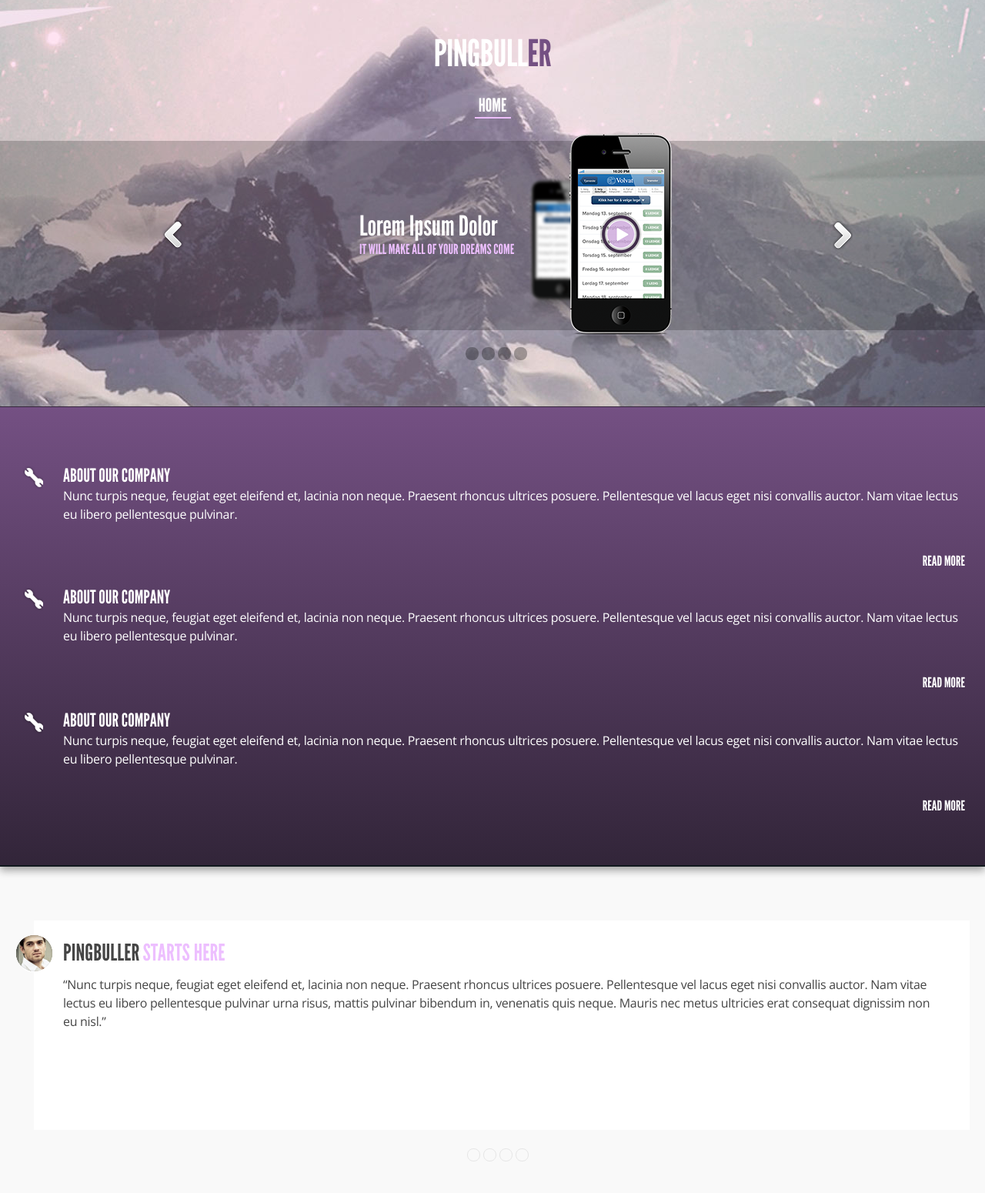
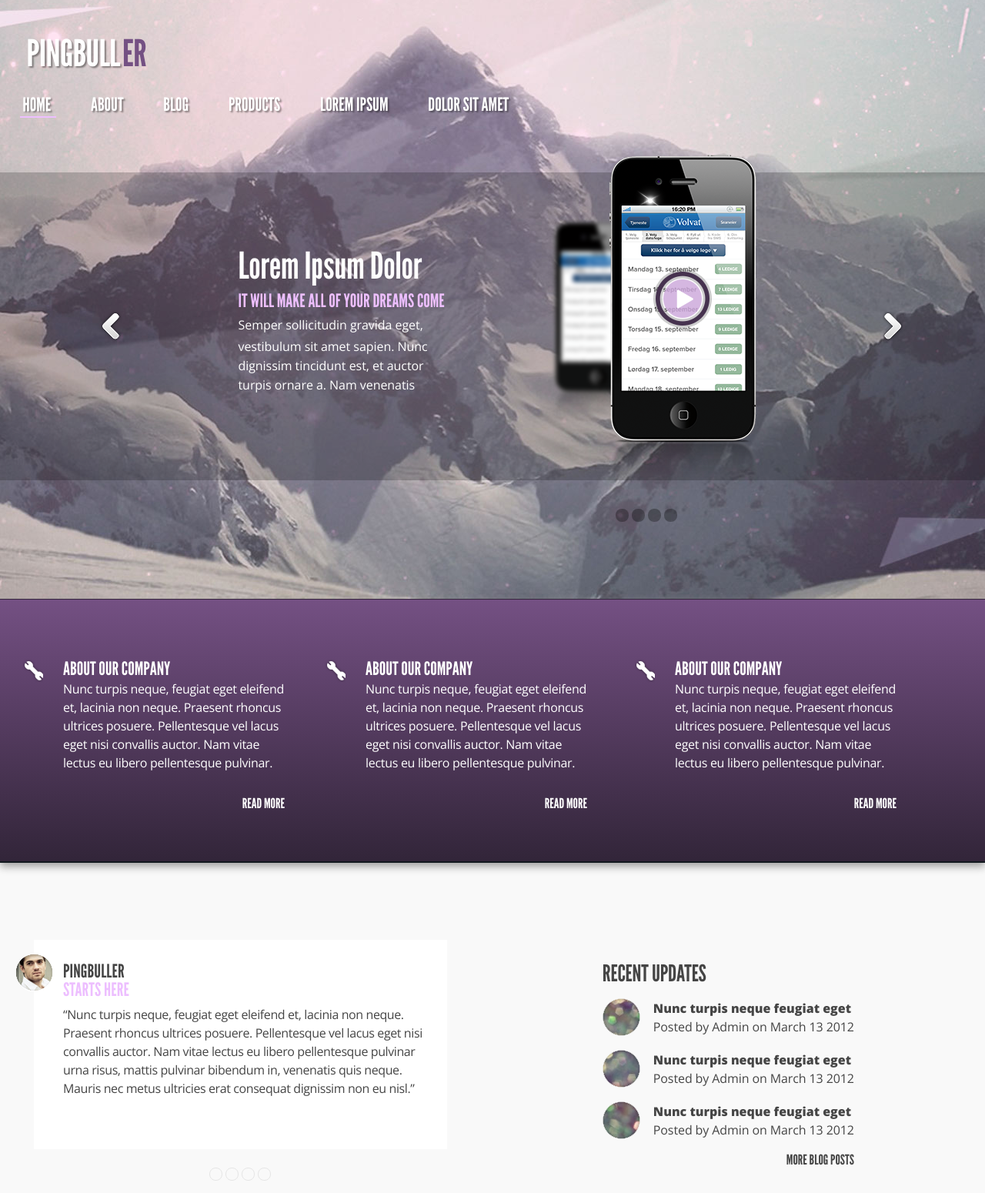
Before and after one commit to shaggy8/Ekzamen1, a plain HTML site: page index.html in a window 1280 px wide. Shown: the part 20-1570 px from the top of the page at 77% size. Drawn offline with nearby package versions, Linux system fonts and the light colour scheme.

Commit message:
планшет готовий Signed-off-by: Shaggy8 <rominus@bigmir.net>

```diff
--- a/css/styles.css
+++ b/css/styles.css
@@ -1,8 +1,3 @@
-body{
-	background: url(../img/bg.jpg);
-	background-position: top center;
-}
-
 @font-face {
     font-family: 'league_gothicregular';
     src: url('../fonts/leaguegothic-regular-webfont.eot');
@@ -14,8 +9,13 @@ body{
     font-style: normal;
 }
 
-.w320hidden{
+.hidden{
 	display: none;
+}
+
+body{
+	background: url(../img/bg.jpg);
+	background-position: top center;
 }
 
 .wrapper-top{
@@ -68,12 +68,12 @@ h1{
 }
 
 .main-menu__hidden{
-	width: 246px;
 	position: absolute;
 	display: none;
+	margin: 0 auto;
+	width: 246px;
 	top: -10px;
 	left: -100px;
-	margin: 0 auto;
 	background: rgb(54, 41, 62);
 	background: rgba(54, 41, 62, 0.9);
 	border: 1px solid #051116;
@@ -139,7 +139,7 @@ h1{
 	width: 100%;
 }
 
-.slider__wrapper{
+.slider__content_wrapper{
 	display: table-cell;
 	padding: 0 0 0 33px;
 	width: 247px;
@@ -182,14 +182,14 @@ h1{
 	color: #edbfff;
 }
 
-.switch-top{
+.switch-slider{
 	position: relative;
 	left: 6px;
 	margin: 79px auto 64px;
 	width: 83px;
 }
 
-.switch-top__link{
+.switch-slider__link{
 	display: inline-block;
 	width: 17px;
 	height: 17px;
@@ -290,7 +290,7 @@ h1{
 	min-width: 320px;
 }
 
-.underwrapper-light__internal{
+.wrapper-from_blog{
 	position: relative;
 	margin: 0 20px 0 20px;
 	min-width: 280px;
@@ -325,7 +325,6 @@ h1{
 }
 
 .from_blog__text{
-	display: block;
 	overflow: hidden;
 	margin: 4px 0 0 3px;
 	height: 170px;
@@ -336,14 +335,14 @@ h1{
 	color: #454545;
 }
 
-.switch-blog{
+.from_blog__switch{
 	position: relative;
 	left: 24px;
 	margin: 24px auto 0;
 	width: 83px;
 }
 
-.switch-blog__link{
+.from_blog__switch_link{
 	display: inline-block;
 	border: 1px solid #e6e6e6;
 	border-radius: 8px;
@@ -351,7 +350,7 @@ h1{
 	height: 15px;
 }
 
-.switch-blog__link:focus div{
+.from_blog__switch_link:focus div{
 	margin: 1px 1px;
 	border: 1px solid #454545;
 	border-radius: 6px;
@@ -437,8 +436,8 @@ h1{
 }
 
 footer{
-	padding: 38px 0 0 0;
-	height: 163px;
+	padding: 39px 0 0 0;
+	height: 162px;
 	background: url(../img/bg-footer.jpg);
 	text-align: center;
 	text-shadow: 2px 2px 2px rgba(0, 0, 0, 0.4);
--- a/css/w480+.css
+++ b/css/w480+.css
@@ -4,23 +4,25 @@
 
 .slider{
 	margin: 13px auto 0;
-	background: url(../img/slider_bg.png) repeat-x;
+	background: url(../img/slider_bg480.png) repeat-x;
 	background-position: left 16px;
 }
 
-.slider__wrapper{
+.slider__content_wrapper{
 	padding: 0 0 0 8px;
-	min-width: 440px;
+	width: 440px;
+}
+
+.slider__arrow{
+	vertical-align: top;
 }
 
 .slider__arrow-left{
 	padding: 111px 0 0 0;
-	vertical-align: top;
 }
 
 .slider__arrow-right{
 	padding: 115px 0 0 0;
-	vertical-align: top;
 }
 
 .slider__content{
@@ -34,9 +36,12 @@
 .iphone{
 	display: inline-block;
 	margin: 0 auto;
+	width: 192px;
+	height: 310px;
+	background: url(../img/iphone480.png);
 }
 
-.switch-top{
+.switch-slider{
 	top: -30px;
 	margin: 0px auto 26px;
 }
@@ -54,7 +59,6 @@
 }
 
 .underwrapper-light{
-	margin: 0 auto;
 	min-width: 480px;
 }
 
@@ -71,7 +75,7 @@
 	margin: 15px 0 0 0;
 }
 
-.switch-blog{
+.from_blog__switch{
 	left: 8px;
 }
 
@@ -148,18 +152,20 @@
 }
 
 footer{
+	margin: 0 auto;
+	min-width: 480px;
 	padding: 39px 0 0 0;
 	height: 162px;
 }
 
 .footer-menu{
 	display: block;
-	margin: 0 0 26px 0;
+	margin: 0 0 27px 0;
 }
 
 .footer-menu__item{
 	display: inline-block;
-	margin: 0 1.7% 0 2.6%;
+	margin: 0 2.1% 0 2.2%;
 }
 
 .footer-menu__link{
--- /dev/null
+++ b/css/w768+.css
@@ -0,0 +1,250 @@
+.wrapper-top{
+	min-width: 768px;
+}
+
+header{
+	text-align: left;
+}
+
+h1{
+	margin: 60px 0 0 2.7%;
+}
+
+.main-header{
+	margin: 0 3px 0 0;
+	text-shadow: 2px 2px 2px rgba(0, 0, 0, 0.4);
+}
+
+.main-menu{
+	margin: 23px 0 0 2%;
+}
+
+.main-menu__item{
+	position: relative;
+	padding: 0 0 0 4px;
+	text-shadow: none;
+}
+
+.main-menu__hidden{
+	display: block;
+	margin: 0 auto;
+	width: 780px;
+	top: -6px;
+	left: 4px;
+	background: none;
+	border: none;
+}
+
+.main-menu__hidden-item{
+	display: inline-block;
+	margin: 0 6.16% 0 0;
+	width: auto;
+	text-shadow: none;
+}
+
+.main-menu__hidden-link{
+	display: block;
+	text-decoration: none;
+	border: none;
+	color: white;
+	text-shadow: 2px 2px 2px rgba(0, 0, 0, 0.4);
+}
+
+.main-menu__hidden-link--top{
+	padding: 0 0 0 0;
+}
+
+.main-menu__hidden-link:hover{
+	background: none;
+}
+
+.main-menu__hidden-link--top:after{
+	content: " ";
+	display: none;
+}
+
+.main-menu__hidden-link:hover:after{
+	content: " ";
+	display: none;
+}
+
+.slider{
+	margin: 48px auto 0;
+	background: url(../img/slider_bg768.png) repeat-x;
+	background-position: left 23px;
+}
+
+.slider__arrow-left{
+	padding: 196px 0 0 0;
+}
+
+.slider__arrow-right{
+	padding: 199px 0 0 0;
+}
+
+.slider__content_wrapper{
+	padding: 0 0 0 11px;
+	width: 728px;
+}
+
+.slider__content{
+	padding: 115px 117px 0 0;
+	width: 282px;
+}
+
+.slider__header{
+	font-size: 48px;
+	letter-spacing: -0.3px;
+}
+
+.slider__underheader{
+	font-size: 24px;
+	line-height: 31px;
+}
+
+.slider__text{
+	display: block;
+	height: 105px;
+	overflow: hidden;
+	font-family: 'Open Sans', Arial, Tahoma, sans-serif;
+	font-size: 16px;
+	font-weight: 300;
+	line-height: 25px;
+	letter-spacing: -0.05px;
+	color: white;
+}
+
+.slider__text:first-line{
+	line-height: 32px;
+}
+
+.iphone{
+	width: 274px;
+	height: 434px;
+	background: url(../img/iphone768.png);
+}
+
+.switch-slider{
+	top: 0px;
+	left: 201px;
+	margin: 22px auto 96px;
+}
+
+.underwrapper-violet{
+	min-width: 768px;
+}
+
+.about_company{
+	display: inline-block;
+	margin: 75px 0 59px 37px;
+	width: 27.5%;
+	border-spacing: 0px 0px;
+}
+
+.about_company--top{
+	margin: 75px 0 59px 26px;
+}
+
+.about_company--bottom{
+	margin: 75px 0 59px 46px;
+}
+
+.about_company__header{
+	padding: 0 0 0 26px;
+}
+
+.about_company__text{
+	padding: 0 0 0 26px;
+	height: 149px;
+}
+
+.about_company__link{
+	padding: 0 8px 0 0;
+}
+
+.wrapper-light{
+	padding: 100px 0 0 0;
+}
+
+.underwrapper-light{
+	min-width: 768px;
+}
+
+.wrapper-from_blog{
+	float: left;
+	width: 43.8%;
+}
+
+.from_blog{
+	padding: 29px 20px 23px 38px;
+}
+
+.from_blog__header{
+	display: block;
+	font-size: 24px;
+}
+
+.from_blog__text{
+	margin: 8px 0 0 0;
+	height: 145px;
+	letter-spacing: -0.4px;
+}
+
+.from_blog__switch{
+	left: 13px;
+}
+
+.news{
+	margin: 0 auto;
+	padding: 11px 0 75px 0;
+	width: 373px;
+}
+
+.news__link_more{
+	margin: -2px 17px 0px 0;
+}
+
+.logos{
+	padding: 0;
+	min-width: 768px;
+	height: 120px;
+}
+
+.logo{
+	margin: 0;
+}
+
+.prefooter{
+	padding: 98px 0 0 0;
+	min-width: 768px;
+	height: 298px;
+}
+
+.prefooter__text_block{
+	float: left;
+	margin: 0 4.5% 0 2.5%;
+	width: 27.7%;
+	height: 205px;
+}
+
+.prefooter__text_block--central{
+	margin: 0 0 0 2.5%;
+}
+
+.prefooter__text_block--bottom{
+	margin: 0 0 0 6.5%;
+}
+
+footer{
+	min-width: 768px;
+	text-align: left;
+}
+
+.footer-menu__item{
+	margin: 0 2.6% 0 2.5%;
+}
+
+.footer__text{
+	float: right;
+	margin: 0 11px 0 0;
+}
--- a/index.html
+++ b/index.html
@@ -5,7 +5,8 @@
 	<link rel="stylesheet" href="css/reset.css">
 	<link href='https://fonts.googleapis.com/css?family=Open+Sans:400,300,800' rel='stylesheet' type='text/css'>
 	<link rel="stylesheet" href="css/styles.css">
-	<link rel="stylesheet" media="screen and (min-width: 480px)" href="css/w480+.css"/>
+	<link rel="stylesheet" media="screen and (min-width: 480px)" href="css/w480+.css">
+	<link rel="stylesheet" media="screen and (min-width: 768px)" href="css/w768+.css">
 	<title>PINGBULLER</title>
 	<!--[if lt IE 9]>
 	<link rel="stylesheet" href="css/ie-shit.css">
@@ -40,20 +41,23 @@
 		</header>
 		<div class="slider">
 			<a href="#" class="slider__arrow slider__arrow-left"><img src="img/arrow-left.png" alt=""></a>
-			<div class="slider__wrapper">
+			<div class="slider__content_wrapper">
 				<div class="slider__content">
 					<h2 class="slider__header">Lorem Ipsum Dolor</h2>
 					<h3 class="slider__underheader">IT WILL MAKE ALL OF YOUR DREAMS COME</h3>
+					<p class="slider__text hidden">
+						Semper sollicitudin gravida eget, vestibulum sit amet sapien. Nunc dignissim tincidunt est, et auctor turpis ornare a. Nam venenatis hendrerit est at volutpat. Morbi elementum euismod lacus id semper.
+					</p>
 				</div>
-				<img src="img/iphone.png" alt="iphone" class="iphone w320hidden">
+				<div class="iphone"></div>
 			</div>
 			<a href="#" class="slider__arrow slider__arrow-right"><img src="img/arrow-right.png" alt=""></a>
 		</div>
-		<div class="switch-top">
-			<a href="#" class="switch-top__link"><div></div></a>
-			<a href="#" class="switch-top__link"><div></div></a>
-			<a href="#" class="switch-top__link"><div></div></a>
-			<a href="#" class="switch-top__link"><div></div></a>
+		<div class="switch-slider">
+			<a href="#" class="switch-slider__link"><div></div></a>
+			<a href="#" class="switch-slider__link"><div></div></a>
+			<a href="#" class="switch-slider__link"><div></div></a>
+			<a href="#" class="switch-slider__link"><div></div></a>
 		</div>
 	</div>
 	<div class="wrapper-violet">
@@ -98,18 +102,19 @@
 	</div>
 	<div class="wrapper-light">
 		<div class="underwrapper-light">
-			<div class="underwrapper-light__internal">
+			<div class="wrapper-from_blog">
 				<img src="img/avatar.png" alt="" class="avatar">
 				<div class="from_blog">
 					<h4 class="from_blog__header">PingbulLer</h4>
 					<h4 class="from_blog__header from_blog__header--violet">starts here</h4>
-					<span class="from_blog__text">“Nunc turpis neque, feugiat eget eleifend et, lacinia non neque. Praesent rhoncus ultrices posuere. Pellentesque vel lacus eget nisi convallis auctor. Nam vitae lectus eu libero pellentesque pulvinar urna risus, mattis pulvinar bibendum in, venenatis quis neque. Mauris nec metus ultricies erat consequat dignissim non eu nisl.”</span>
+					<p class="from_blog__text">“Nunc turpis neque, feugiat eget eleifend et, lacinia non neque. Praesent rhoncus ultrices posuere. Pellentesque vel lacus eget nisi convallis auctor. Nam vitae lectus eu libero pellentesque pulvinar urna risus, mattis pulvinar bibendum in, venenatis quis neque. Mauris nec metus ultricies erat consequat dignissim non eu nisl.”</p>
 				</div>
-				<div class="switch-blog">
-					<a href="#" class="switch-blog__link"><div></div></a>
-					<a href="#" class="switch-blog__link"><div></div></a>
-					<a href="#" class="switch-blog__link"><div></div></a>
-					<a href="#" class="switch-blog__link"><div></div></a>
+				<div class="from_blog__switch">
+					<a href="#" class="from_blog__switch_link"><div></div></a>
+					<a href="#" class="from_blog__switch_link"><div></div></a>
+					<a href="#" class="from_blog__switch_link"><div></div></a>
+					<a href="#" class="from_blog__switch_link"><div></div></a>
+				</div>
 			</div>
 			<table class="news">
 				<tr>
@@ -123,8 +128,8 @@
 					</td>
 					<td class="news__link_cell">
 						<a href="#" class="news__link">
-								Nunc turpis neque <span class="news__link--hidden w320hidden">feugiat eget</span>
-								<p class="news__about">Posted by Admin on March 13 <span class="news__about--hidden w320hidden">2012</span></p>
+							Nunc turpis neque <span class="news__link--hidden hidden">feugiat eget</span>
+							<p class="news__about">Posted by Admin on March 13 <span class="news__about--hidden hidden">2012</span></p>
 						</a>
 					</td>
 				</tr>
@@ -134,8 +139,8 @@
 					</td>
 					<td class="news__link_cell">
 						<a href="#" class="news__link">
-								Nunc turpis neque <span class="news__link--hidden w320hidden">feugiat eget</span>
-								<p class="news__about">Posted by Admin on March 13 <span class="news__about--hidden w320hidden">2012</span></p>
+							Nunc turpis neque <span class="news__link--hidden hidden">feugiat eget</span>
+							<p class="news__about">Posted by Admin on March 13 <span class="news__about--hidden hidden">2012</span></p>
 						</a>
 					</td>
 				</tr>
@@ -145,8 +150,8 @@
 					</td>
 					<td class="news__link_cell">
 						<a href="#" class="news__link">
-								Nunc turpis neque <span class="news__link--hidden w320hidden">feugiat eget</span>
-								<p class="news__about">Posted by Admin on March 13 <span class="news__about--hidden w320hidden">2012</span></p>
+							Nunc turpis neque <span class="news__link--hidden hidden">feugiat eget</span>
+							<p class="news__about">Posted by Admin on March 13 <span class="news__about--hidden hidden">2012</span></p>
 						</a>
 					</td>
 				</tr>
@@ -158,7 +163,6 @@
 			</table>
 		</div>
 	</div>
-	</div>
 	<div class="logos">
 		<img src="img/logo1.png" class="logo" alt="logo">
 		<img src="img/logo2.png" class="logo" alt="logo">
@@ -167,7 +171,7 @@
 		<img src="img/logo5.png" class="logo" alt="logo">
 		<img src="img/logo6.png" class="logo" alt="logo">
 	</div>
-	<div class="prefooter w320hidden">
+	<div class="prefooter hidden">
 		<div class="prefooter__text_block">
 			<h4 class="prefooter__header">
 			NEWS CATEGORIES
@@ -176,7 +180,7 @@
 				Nunc turpis neque, feugiat eget eleifend et, lacinia non neque. Praesent rhoncus ultrices posuere. Pellentesque vel lacus eget nisi convallis auctor. Nam vitae lectus eu libero pellentesque pulvinar. Quisque urna risus, mattis pulvinar bibendum in, venenatis quis neque. Mauris nec metus ultricies erat consequat dignissim non eu nisl. Quisque libero tellus, pharetra et eleifend id, interdum elementum arcu. Suspendisse quis mauris non ligula rutrum faucibus eu quis odio. Phasellus eu lobortis odio. In hac habitasse platea dictumst. Proin vestibulum turpis at mauris aliquam non euismod lorem euismod. Aenean dapibus ultricies enim, eget vulputate leo feugiat non.
 			</p>
 		</div>
-		<div class="prefooter__text_block">
+		<div class="prefooter__text_block prefooter__text_block--central">
 			<h4 class="prefooter__header">
 			NEWS CATEGORIES
 			</h4>
@@ -184,7 +188,7 @@
 				Nunc turpis neque, feugiat eget eleifend et, lacinia non neque. Praesent rhoncus ultrices posuere. Pellentesque vel lacus eget nisi convallis auctor. Nam vitae lectus eu libero pellentesque pulvinar. Quisque urna risus, mattis pulvinar bibendum in, venenatis quis neque. Mauris nec metus ultricies erat consequat dignissim non eu nisl. Quisque libero tellus, pharetra et eleifend id, interdum elementum arcu. Suspendisse quis mauris non ligula rutrum faucibus eu quis odio. Phasellus eu lobortis odio. In hac habitasse platea dictumst. Proin vestibulum turpis at mauris aliquam non euismod lorem euismod. Aenean dapibus ultricies enim, eget vulputate leo feugiat non.
 			</p>
 		</div>
-		<div class="prefooter__text_block">
+		<div class="prefooter__text_block prefooter__text_block--bottom">
 			<h4 class="prefooter__header">
 			NEWS CATEGORIES
 			</h4>
@@ -194,7 +198,7 @@
 		</div>
 	</div>
 	<footer>
-		<ul class="menu footer-menu w320hidden">
+		<ul class="menu footer-menu hidden">
 			<li class="footer-menu__item"><a class="footer-menu__link" href="#">Home</a></li>
 			<li class="footer-menu__item"><a class="footer-menu__link" href="#">About</a></li>
 			<li class="footer-menu__item"><a class="footer-menu__link" href="#">Blog</a></li>
@@ -202,7 +206,7 @@
 			<li class="footer-menu__item"><a class="footer-menu__link" href="#">Lorem Ipsum</a></li>
 			<li class="footer-menu__item"><a class="footer-menu__link" href="#">Dolor Sit Amet</a></li>
 		</ul>
-		<span class="footer__text">Designed by </span><span class="footer__text footer__text--bold">Pingbull AS</span>
+		<p class="footer__text"><span>Designed by&#160;</span><span class="footer__text footer__text--bold">Pingbull AS</span></p>
 	</footer>
 </body>
 </html>
```
Also changed, not shown: img/iphone480.png (renamed from img/iphone.png), img/iphone768.png (added), img/slider_bg480.png (renamed from img/slider_bg.png), img/slider_bg768.png (added). Lines whose indentation alone changed are shown as unchanged.
